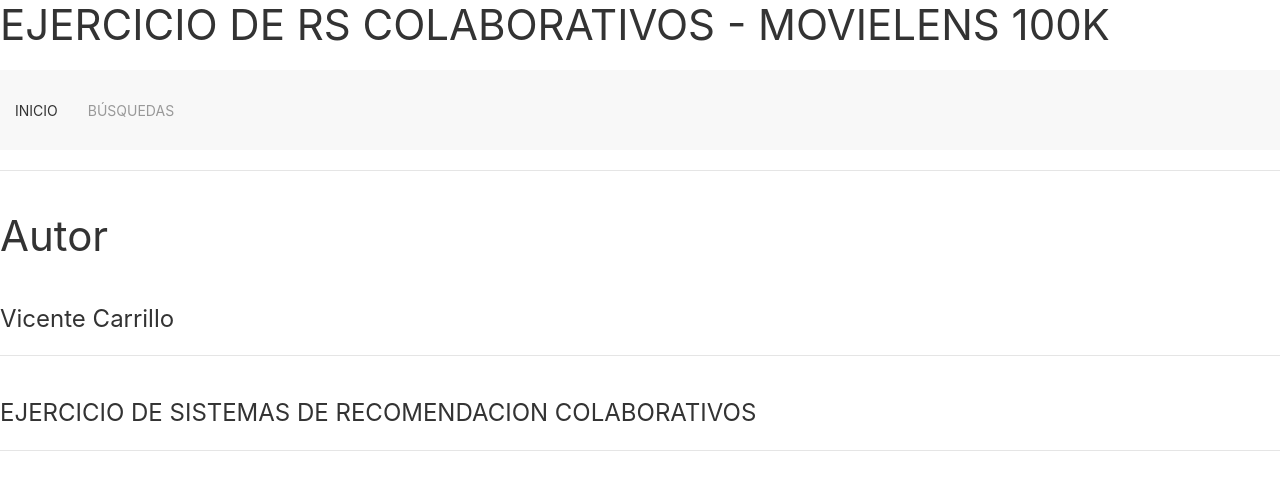
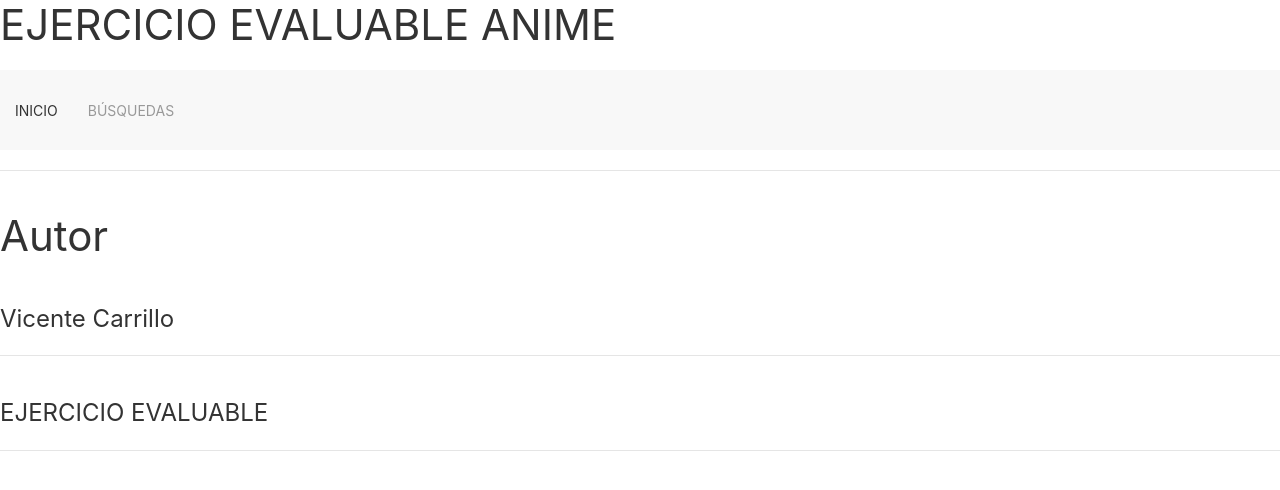
Before and after one commit to luciaponce-us/EjercicioRSI, a Django app: page / in a window 1280 px wide. Shown: the top 490 px of the page. Run offline with Django 3.2, Linux system fonts and the light colour scheme; parts of the project's set-up code (start-up, migrations or seed data) failed here and were passed over.

Commit message:
index y master html editados

```diff
--- a/main/templates/index.html
+++ b/main/templates/index.html
@@ -8,7 +8,7 @@
      	<h3>Vicente Carrillo</h3>
 
 		<hr>
- 	    <h3>EJERCICIO DE SISTEMAS DE RECOMENDACION COLABORATIVOS </h3>
+ 	    <h3>EJERCICIO EVALUABLE</h3>
 
 		 <hr>
 
--- a/main/templates/master.html
+++ b/main/templates/master.html
@@ -11,7 +11,7 @@
   <body>
 
 
-	<h1>EJERCICIO DE RS COLABORATIVOS - MOVIELENS 100K</h1>
+	<h1>EJERCICIO EVALUABLE ANIME</h1>
     <nav class="uk-navbar-container" uk-navbar>
     <div class="uk-navbar-left">
 
@@ -19,7 +19,7 @@
             <li class="uk-active"><a href="#">Inicio</a>
             <div class="uk-navbar-dropdown">
                     <ul class="uk-nav uk-navbar-dropdown-nav">
-                        <li><a href="/populate">Poblar Base de Datos - Acceso Restringido</a></li>
+                        <li><a href="/populate">Poblar Base de Datos</a></li>
                         <li><a href="/loadRS">Cargar el Sistema de Recomendaci&oacute;n</a></li>
 						<li><a href="/index.html">Sobre</a></li>
                     </ul>
@@ -28,11 +28,9 @@
            <li><a href="#">B&uacute;squedas</a>
                 <div class="uk-navbar-dropdown">
                     <ul class="uk-nav uk-navbar-dropdown-nav">
-						<li><a href="/recomendar_peliculas_usuarios">Recomendar Pel&iacute;culas a un usuario (Usuario)</a></li>
-						<li><a href="/recomendar_peliculas_usuarios_items">Recomendar Pel&iacute;culas a un usuario (Items)</a></li>
-						<li><a href="/recomendar_usuarios_peliculas">Recomendar Usuarios para una pel&iacute;cula</a></li>
-						<li><a href="/peliculas_similares">Mostrar Pel&iacute;culas similares a una</a></li>
-						<li><a href="/puntuaciones_usuario">Buscar Usuario</a></li>
+						<li><a href="/animes_por_formato_de_emision">Mostrar animes según formato de emisión</a></li>
+						<li><a href="/animes_mas_populares">Mostrar animes más populares</a></li>
+						<li><a href="/recomendar_usuarios">Recomendar usuarios para un anime</a></li>
                     </ul>
                 </div>
             </li>
--- a/main/views angel.py
+++ b/main/views angel.py
@@ -32,10 +32,8 @@ def loadDict():
 
 
 #Funcion de acceso restringido que carga los datos en la BD
-@login_required(login_url='/ingresar')
 def populateDatabase(request):
     populate()
-    logout(request)  # se hace logout para obligar a login cada vez que se vaya a poblar la BD
     return HttpResponseRedirect('/index.html')
 
 
```
Also changed, not shown: main/templates/ingresar.html (deleted, +0 -12 lines).
